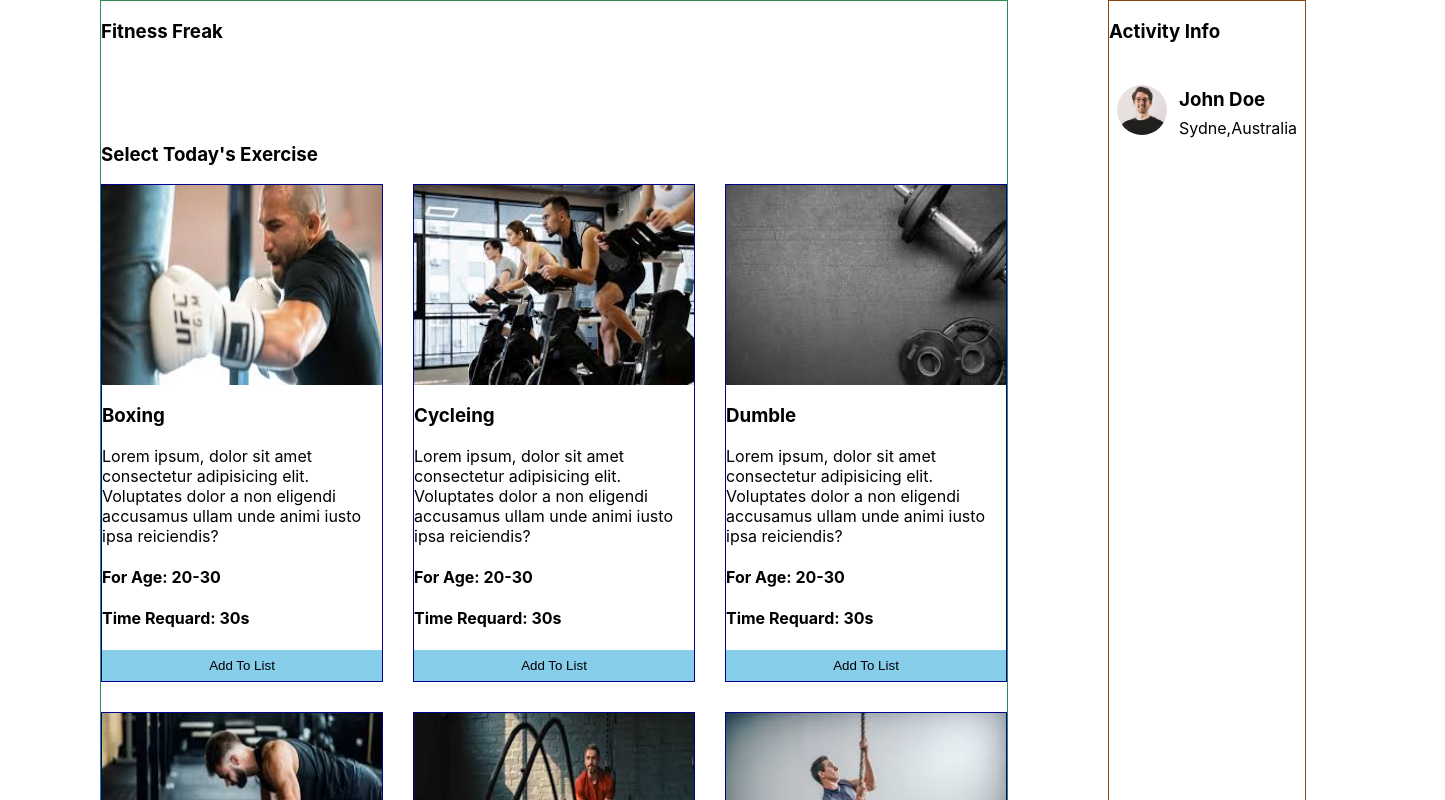
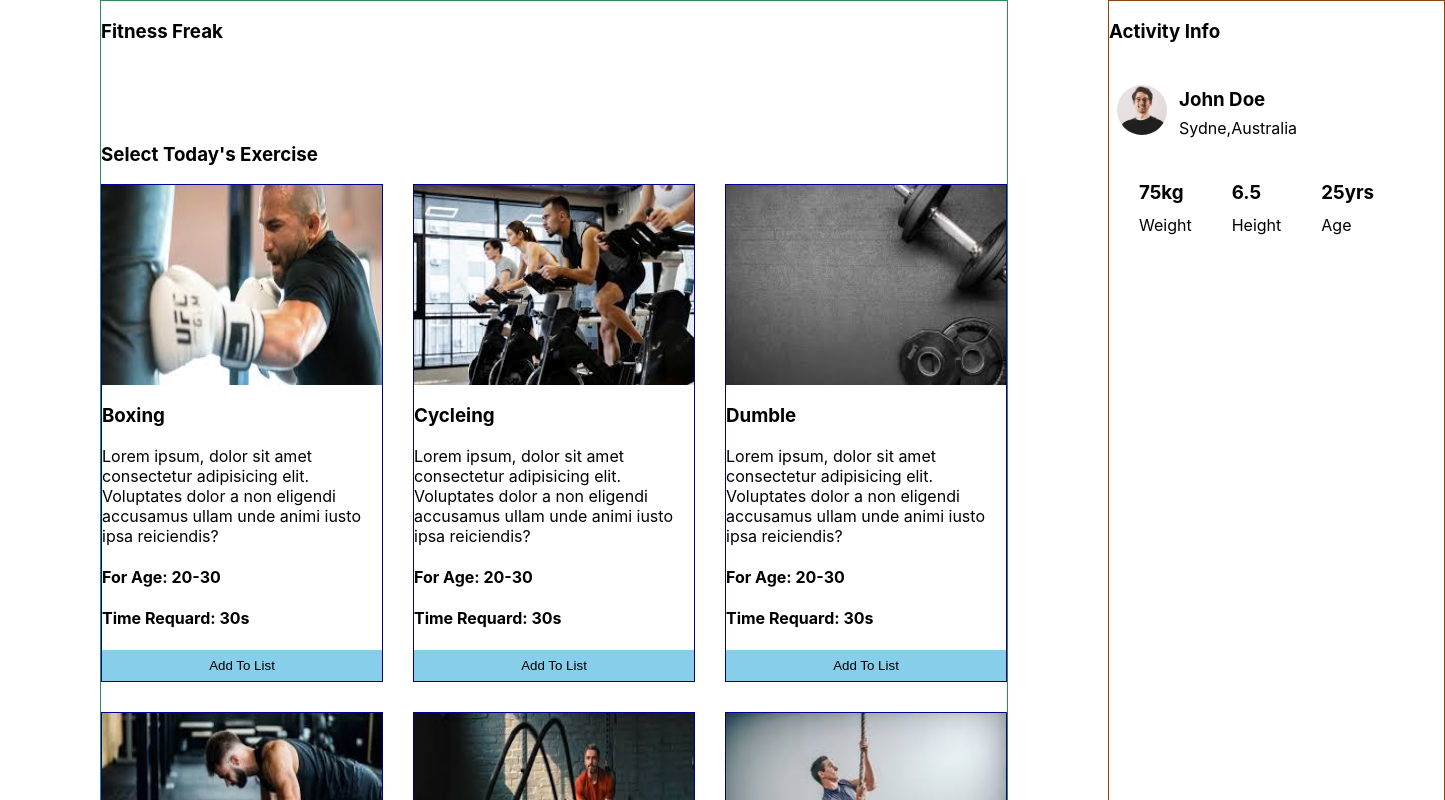
Before and after one commit to MaxPromit/P-Hero-Assignment-8th-Fitness, a React (Create React App) app: page / in a window 1280 px wide. Shown: the top 800 px of the page, 1445 px wide, since content can reach past the window. Built offline with nearby package versions, Linux system fonts and the light colour scheme.

Commit message:
user_info added

```diff
--- a/src/Component/Activity/Activity.css
+++ b/src/Component/Activity/Activity.css
@@ -17,3 +17,13 @@
 .user_bio h3{
     margin-bottom: -9px;
 }
+.user_health{
+    display: flex;
+    padding: 0px 30px;
+}
+.health_info{
+    margin-right: 40px;
+}
+.health_info h3{
+    margin-bottom: -5px;
+}
--- a/src/Component/Activity/Activity.js
+++ b/src/Component/Activity/Activity.js
@@ -14,6 +14,22 @@ const Activity = () => {
                 <p>Sydne,Australia</p>
                </div>
             </div>
+            <div className='user_health'>
+                <div className='health_info'>
+                <h3>75kg</h3>
+                <p>Weight</p>
+                </div>
+                <div className='health_info'>
+                <h3>6.5</h3>
+                <p>Height</p>
+                </div>
+                <div className='health_info'>
+                <h3>25yrs</h3>
+                <p>Age</p>
+                </div>
+            </div>
+
+
         </div>
     );
 };
```
